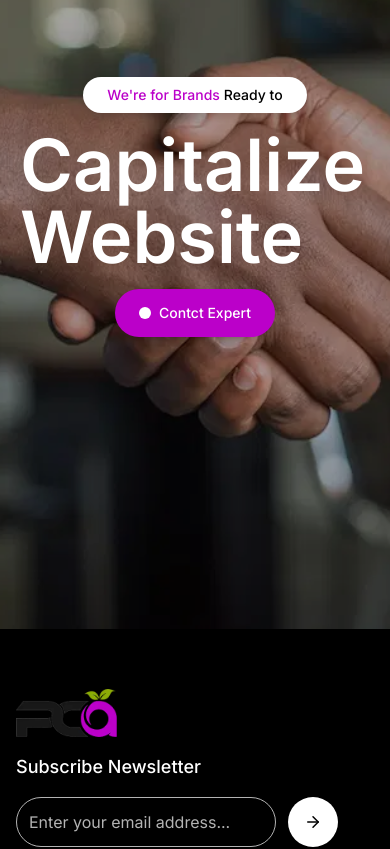
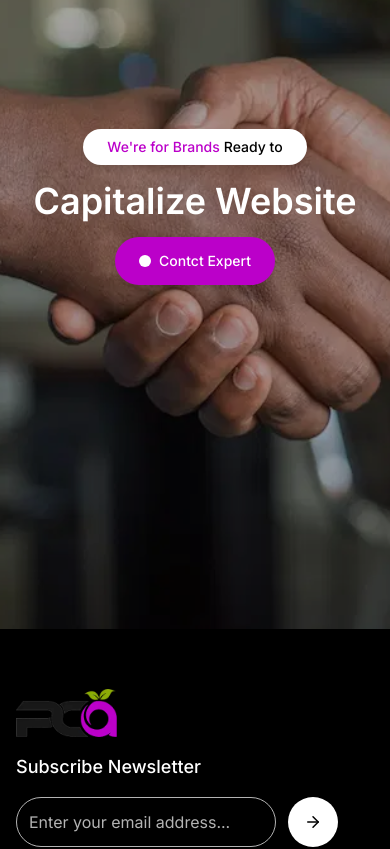
Before and after one commit to ko-source/plum-consulting, a React (Vite) app: page / in a window 390 px wide. Shown: the part 1740-2589 px from the top of the page. Built offline with nearby package versions, Linux system fonts and the light colour scheme.

Commit message:
fixations

```diff
--- a/src/Components/Footer.jsx
+++ b/src/Components/Footer.jsx
@@ -102,7 +102,7 @@ const Footer = () => {
             <li><a href="#" className="text-[#99A1AF] hover:text-white  transition-colors duration-200 font-medium ">LinkedIn</a></li>
           </ul>
         </div>
-        <div className="text-left">
+        <div className="text-left mb-10 md:mb-0">
           <h3 className="text-lg font-semibold mb-2">Address</h3>
           <ul className="space-y-1 text-[#99A1AF] font-medium">
             <li>2025 Rockledge</li>
--- a/src/Sections/Home/HandShake.jsx
+++ b/src/Sections/Home/HandShake.jsx
@@ -7,7 +7,7 @@ export default function HandShake() {
     return (
         <section
           id="home"
-          className="h-screen px-5   sm:px-10 md:px-[74px] mx-auto flex flex-col md:flex-row items-center justify-center text-white bg-cover bg-center bg-no-repeat dark:text-gray-200"
+          className="h-screen px-5 sm:px-10 md:px-[74px] mx-auto flex flex-col md:flex-row items-center justify-center text-white bg-cover bg-center bg-no-repeat dark:text-gray-200"
           style={{
             backgroundImage: `url(${background})`,
             backgroundColor: 'rgba(0, 0, 0, 0.35)',
@@ -16,7 +16,7 @@ export default function HandShake() {
         >
             <div className="flex flex-col items-center justify-center gap-y-4">
                 <Badge textPart1="We're for Brands" textPart2="Ready to" color1="#BB00C9" color2="#000000" />
-                <motion.h2 className="text-7xl font-extrabold text-white"
+                <motion.h2 className="text-4xl md:text-7xl text-center font-extrabold text-white"
                 initial={{ opacity: 0, x: -50 }}
                 animate={{ opacity: 1, x: 0 }}
                 transition={{ duration: 1 }}
```
